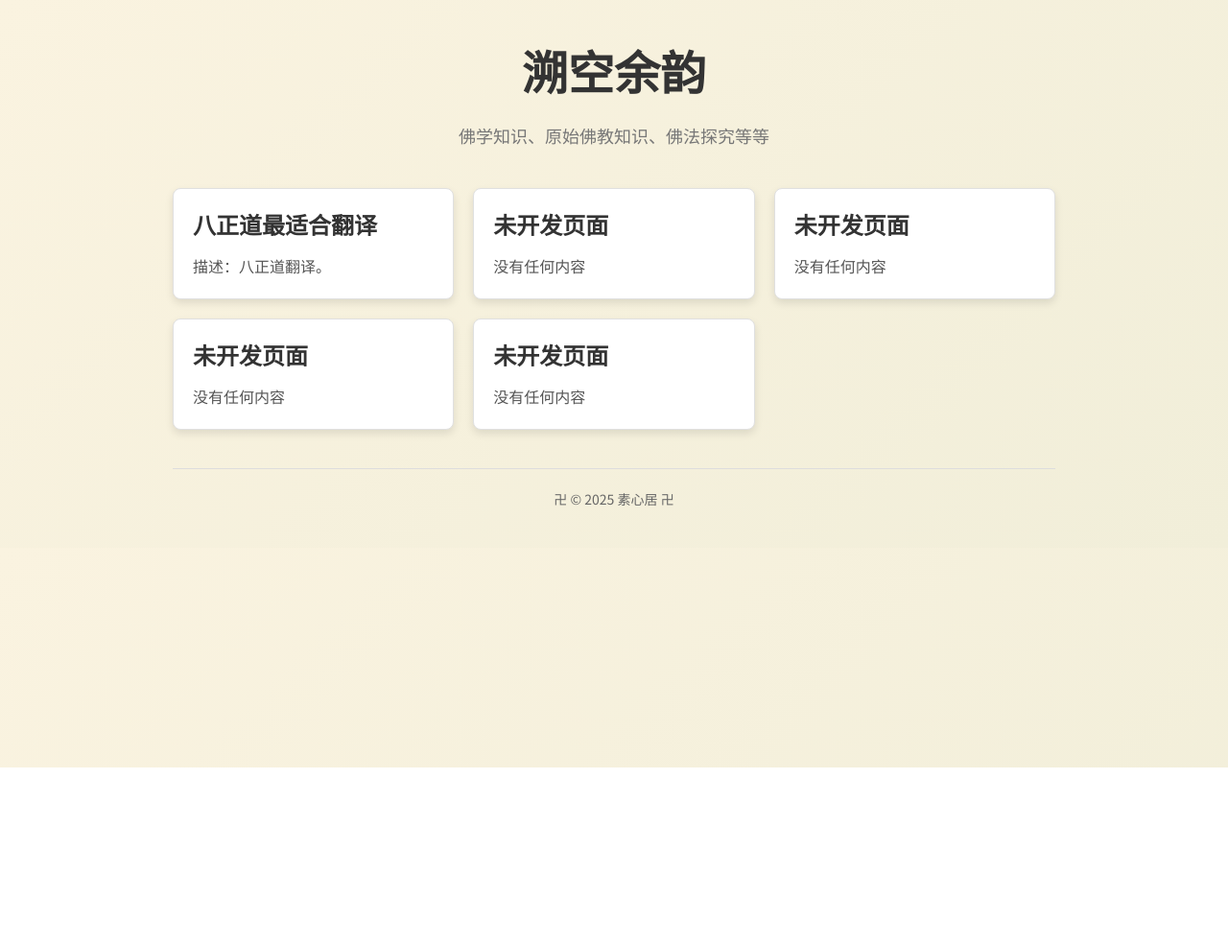
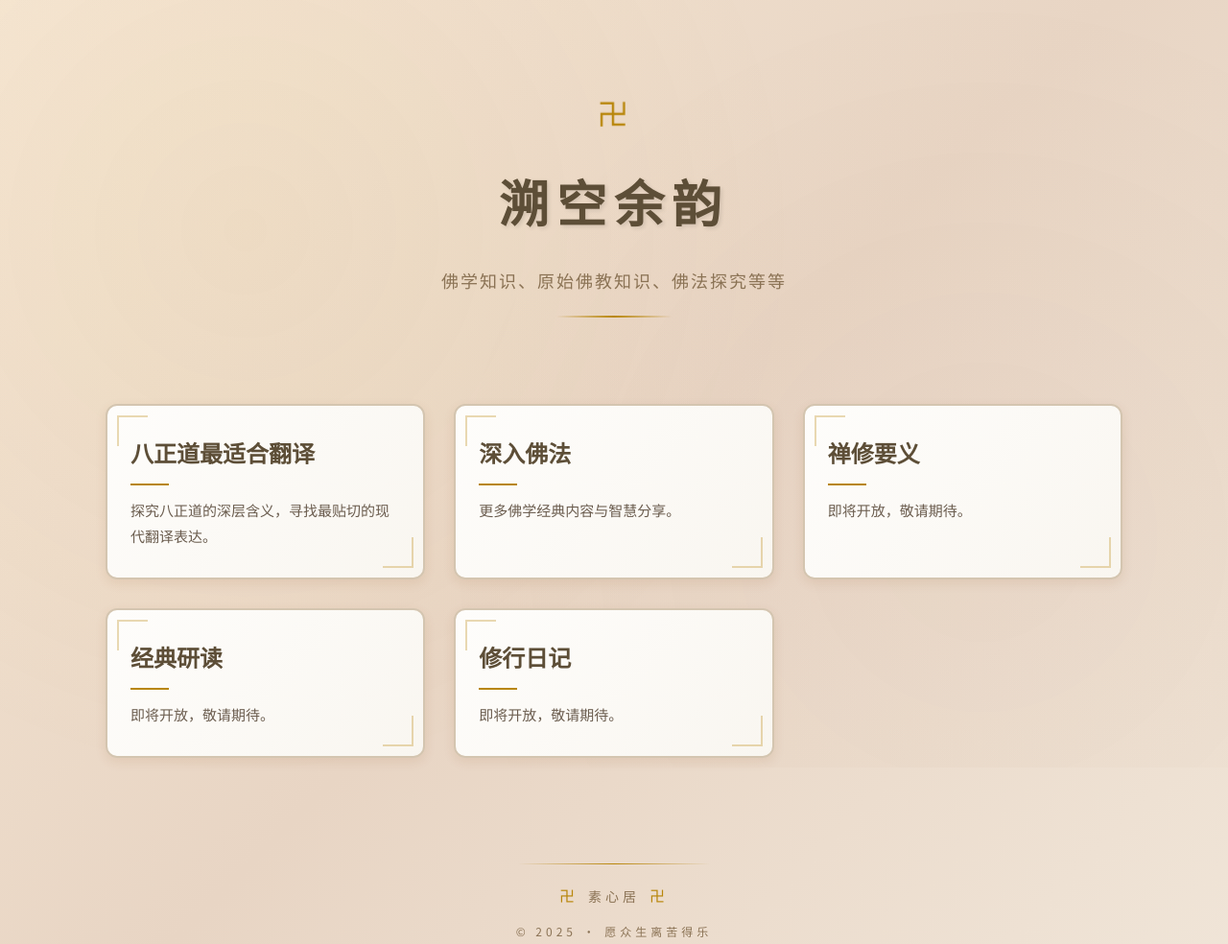
Before and after one commit to DharmaRetrace2/DharmaRetrace2.github.io, a plain HTML site: page about1.html in a window 1280 px wide. Shown: the top 984 px of the page at 96% size. Before the commit the page ends 800 px from the top, so only its background shows below. Drawn offline with Linux system fonts and the light colour scheme.

Commit message:
Update about1.html

```diff
--- a/about1.html
+++ b/about1.html
@@ -18,53 +18,140 @@
       }
 
       body {
-        /* 淡雅的渐变背景，营造出禅意和古典气息 */
-        background: linear-gradient(135deg, #faf3e0, #f1eed9);
+        /* 更有禅意的渐变背景 - 仿古纸质感 */
+        background: linear-gradient(135deg, #f5e6d3, #e8d5c4, #f0e5d8);
         font-family: 'Noto Sans SC', sans-serif;
-        color: #333;
-        line-height: 1.6;
+        color: #4a3f35;
+        line-height: 1.8;
+        position: relative;
+        min-height: 100vh;
+      }
+
+      /* 装饰性背景纹理 */
+      body::before {
+        content: '';
+        position: fixed;
+        top: 0;
+        left: 0;
+        width: 100%;
+        height: 100%;
+        background-image:
+          radial-gradient(circle at 20% 30%, rgba(218, 165, 32, 0.05) 0%, transparent 50%),
+          radial-gradient(circle at 80% 70%, rgba(139, 69, 19, 0.03) 0%, transparent 50%);
+        pointer-events: none;
+        z-index: 0;
       }
 
       .container {
-        max-width: 960px;
+        max-width: 1100px;
         margin: 0 auto;
-        padding: 40px 20px;
+        padding: 60px 20px;
+        position: relative;
+        z-index: 1;
+      }
+
+      /* 页面顶部装饰 */
+      header::before {
+        content: '卍';
+        display: block;
+        font-size: 32px;
+        color: #b8860b;
+        margin-bottom: 20px;
+        animation: rotate 20s linear infinite;
+      }
+
+      @keyframes rotate {
+        from { transform: rotate(0deg); }
+        to { transform: rotate(360deg); }
       }
 
       header {
         text-align: center;
-        margin-bottom: 40px;
+        margin-bottom: 60px;
+        position: relative;
+        padding: 30px 0;
+      }
+
+      /* 标题装饰线 */
+      header::after {
+        content: '';
+        display: block;
+        width: 120px;
+        height: 2px;
+        background: linear-gradient(90deg, transparent, #b8860b, transparent);
+        margin: 20px auto 0;
       }
 
       header h1 {
         font-family: 'Noto Serif SC', serif;
-        font-size: 48px;
-        margin-bottom: 10px;
+        font-size: 52px;
+        margin-bottom: 15px;
+        color: #5d4e37;
+        text-shadow: 2px 2px 4px rgba(0, 0, 0, 0.1);
+        letter-spacing: 8px;
       }
 
       header p {
         font-size: 18px;
-        color: #777;
+        color: #8b7355;
+        font-weight: 300;
+        letter-spacing: 2px;
       }
 
       .grid {
         display: grid;
-        grid-template-columns: repeat(auto-fit, minmax(240px, 1fr));
-        gap: 20px;
+        grid-template-columns: repeat(auto-fit, minmax(280px, 1fr));
+        gap: 30px;
+        margin-bottom: 40px;
       }
 
       .card {
-        background: #fff;
-        border: 1px solid #e0e0e0;
-        padding: 20px;
-        border-radius: 8px;
-        transition: transform 0.3s, box-shadow 0.3s;
-        box-shadow: 0 4px 8px rgba(0, 0, 0, 0.1);
+        background: linear-gradient(135deg, #fefdfb, #f9f6f0);
+        border: 2px solid #d4c5b0;
+        padding: 30px 24px;
+        border-radius: 12px;
+        transition: all 0.4s ease;
+        box-shadow: 0 4px 12px rgba(139, 69, 19, 0.1);
+        position: relative;
+        overflow: hidden;
+      }
+
+      /* 卡片装饰角 */
+      .card::before,
+      .card::after {
+        content: '';
+        position: absolute;
+        width: 30px;
+        height: 30px;
+        border: 2px solid #b8860b;
+        opacity: 0.3;
+        transition: opacity 0.4s ease;
+      }
+
+      .card::before {
+        top: 10px;
+        left: 10px;
+        border-right: none;
+        border-bottom: none;
+      }
+
+      .card::after {
+        bottom: 10px;
+        right: 10px;
+        border-left: none;
+        border-top: none;
       }
 
       .card:hover {
-        transform: translateY(-3px);
-        box-shadow: 0 8px 16px rgba(0, 0, 0, 0.15);
+        transform: translateY(-5px);
+        box-shadow: 0 12px 24px rgba(139, 69, 19, 0.2);
+        border-color: #b8860b;
+        background: linear-gradient(135deg, #fffef9, #faf7f0);
+      }
+
+      .card:hover::before,
+      .card:hover::after {
+        opacity: 0.6;
       }
 
       .card a {
@@ -77,26 +164,85 @@
       .card h3 {
         font-family: 'Noto Serif SC', serif;
         font-size: 24px;
-        margin-bottom: 10px;
+        margin-bottom: 12px;
+        color: #5d4e37;
+        position: relative;
+        padding-bottom: 10px;
+      }
+
+      /* 标题下划线 */
+      .card h3::after {
+        content: '';
+        position: absolute;
+        bottom: 0;
+        left: 0;
+        width: 40px;
+        height: 2px;
+        background: #b8860b;
+        transition: width 0.4s ease;
+      }
+
+      .card:hover h3::after {
+        width: 80px;
       }
 
       .card p {
-        font-size: 16px;
-        color: #555;
+        font-size: 15px;
+        color: #6b5d4f;
+        line-height: 1.8;
       }
 
       footer {
         text-align: center;
-        margin-top: 40px;
-        border-top: 1px solid #ddd;
-        padding-top: 20px;
+        margin-top: 80px;
+        padding-top: 30px;
         font-size: 14px;
-        color: #666;
+        color: #8b7355;
+        position: relative;
+      }
+
+      /* 页脚装饰线 */
+      footer::before {
+        content: '';
+        display: block;
+        width: 200px;
+        height: 1px;
+        background: linear-gradient(90deg, transparent, #b8860b, transparent);
+        margin: 0 auto 20px;
+      }
+
+      footer p {
+        letter-spacing: 4px;
+        font-family: 'Noto Serif SC', serif;
+      }
+
+      /* 莲花装饰 */
+      .lotus {
+        display: inline-block;
+        margin: 0 10px;
+        color: #b8860b;
+        font-size: 16px;
+      }
+
+      @media (max-width: 768px) {
+        header h1 {
+          font-size: 40px;
+          letter-spacing: 4px;
+        }
+
+        .grid {
+          grid-template-columns: 1fr;
+          gap: 20px;
+        }
       }
 
       @media (max-width: 480px) {
         header h1 {
-          font-size: 36px;
+          font-size: 32px;
+        }
+
+        header p {
+          font-size: 16px;
         }
       }
     </style>
@@ -115,36 +261,42 @@
             target="_blank"
           >
             <h3>八正道最适合翻译</h3>
-            <p>描述：八正道翻译。</p>
+            <p>探究八正道的深层含义，寻找最贴切的现代翻译表达。</p>
           </a>
         </article>
+
+        <!-- 链接到 more1.html -->
         <article class="card">
-          <a href="https://example.com/article1" target="_blank">
-            <h3>未开发页面</h3>
-            <p>没有任何内容</p>
+          <a href="more1.html">
+            <h3>深入佛法</h3>
+            <p>更多佛学经典内容与智慧分享。</p>
           </a>
         </article>
+
         <article class="card">
           <a href="https://example.com/article2" target="_blank">
-            <h3>未开发页面</h3>
-            <p>没有任何内容</p>
+            <h3>禅修要义</h3>
+            <p>即将开放，敬请期待。</p>
           </a>
         </article>
+
         <article class="card">
           <a href="https://example.com/article3" target="_blank">
-            <h3>未开发页面</h3>
-            <p>没有任何内容</p>
+            <h3>经典研读</h3>
+            <p>即将开放，敬请期待。</p>
           </a>
         </article>
+
         <article class="card">
           <a href="https://example.com/article4" target="_blank">
-            <h3>未开发页面</h3>
-            <p>没有任何内容</p>
+            <h3>修行日记</h3>
+            <p>即将开放，敬请期待。</p>
           </a>
         </article>
       </section>
       <footer>
-        <p>卍 © 2025 素心居 卍</p>
+        <p><span class="lotus">卍</span>素心居<span class="lotus">卍</span></p>
+        <p style="font-size: 12px; margin-top: 10px; font-family: 'Noto Sans SC', sans-serif;">© 2025 · 愿众生离苦得乐</p>
       </footer>
     </div>
   </body>
```
